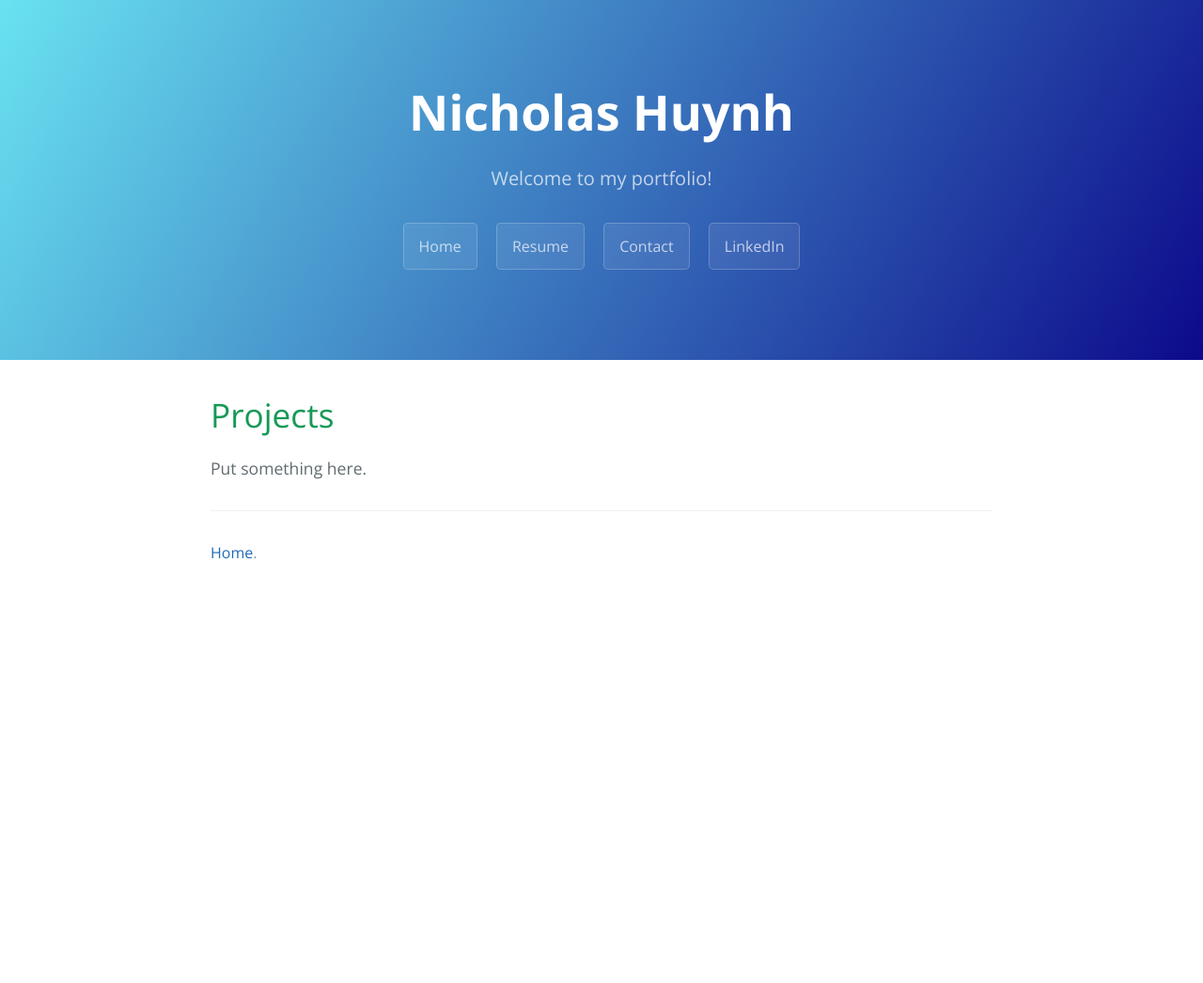
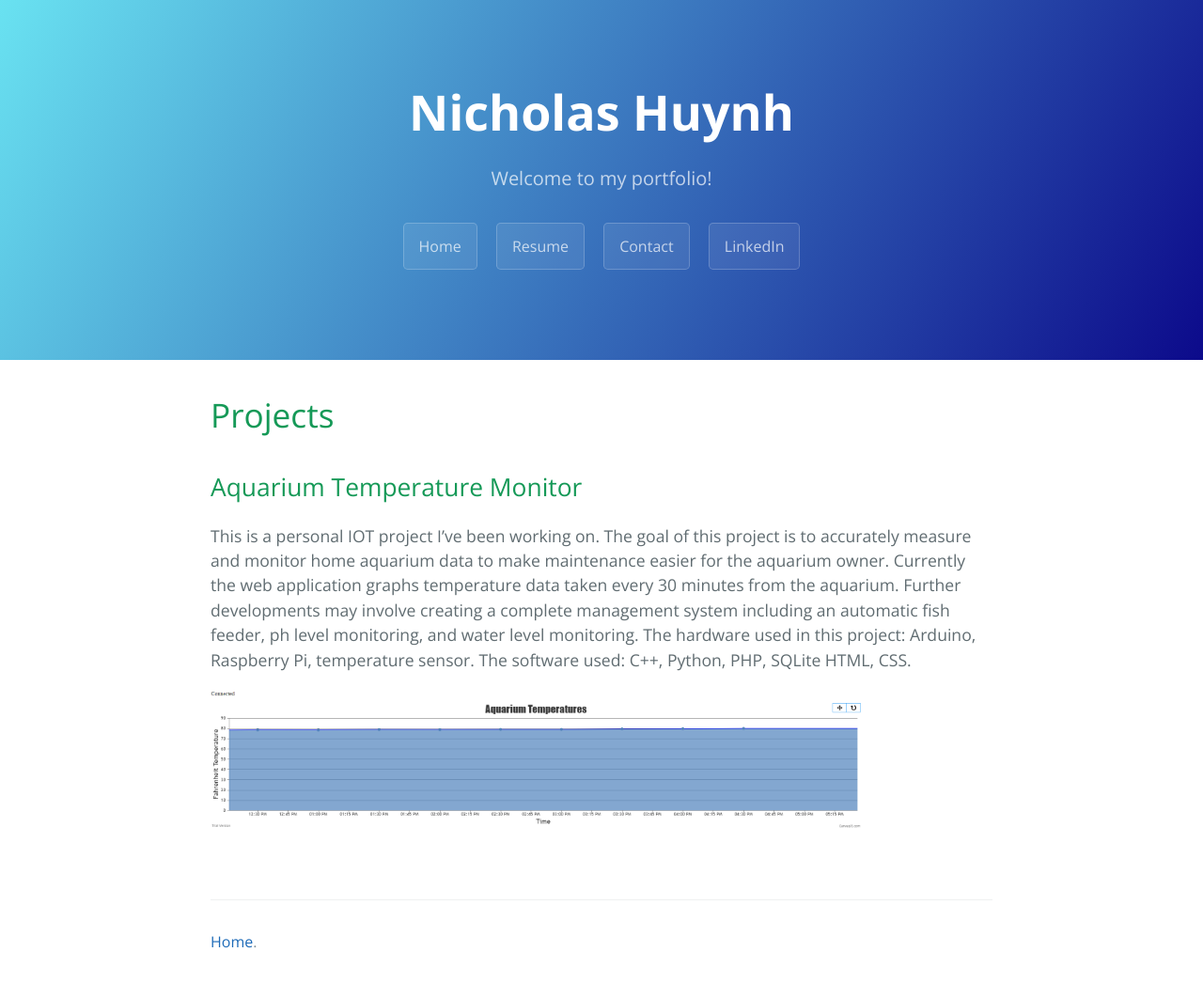
Before and after one commit to nhuynh11/nhuynh11.github.io, a Jekyll site: the page built from index.md, in a window 1280 px wide. Shown: the whole page at 94% size. Built offline with Jekyll 4.4.1, drawn with Linux system fonts in a browser that asks for light colours; before the commit the page ends 900 px from its top, so only the background shows below that.

Commit message:
adding temp project

```diff
--- a/index.md
+++ b/index.md
@@ -5,4 +5,7 @@ title: Nicholas Huynh
 
 # Projects
 
-Put something here.
+## Aquarium Temperature Monitor
+This is a personal IOT project I've been working on. The goal of this project is to accurately measure and monitor home aquarium data to make maintenance easier for the aquarium owner. Currently the web application graphs temperature data taken every 30 minutes from the aquarium. Further developments may involve creating a complete management system including an automatic fish feeder, ph level monitoring, and water level monitoring. The hardware used in this project: Arduino, Raspberry Pi, temperature sensor. The software used: C++, Python, PHP, SQLite HTML, CSS.
+
+<img src="./resources/images/aqua_temps.png" alt="Temperature Graph" style="width:700px; height:auto;">
```
Also changed, not shown: resources/images/aqua_temps.png (added), 1 other file.
